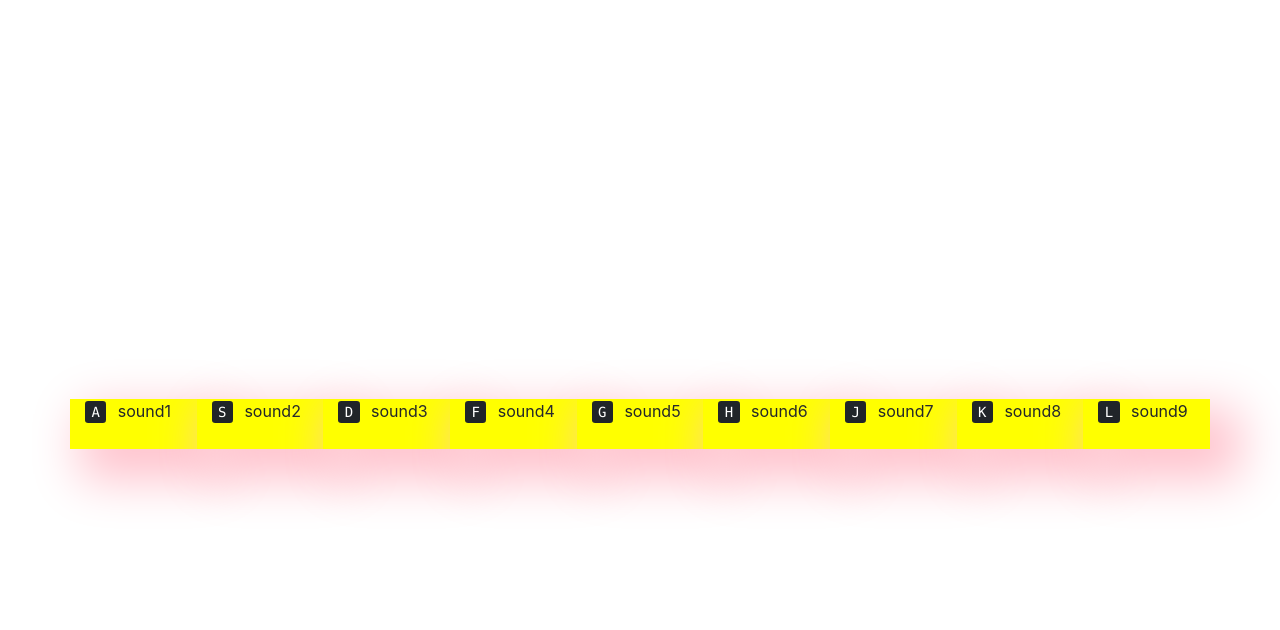
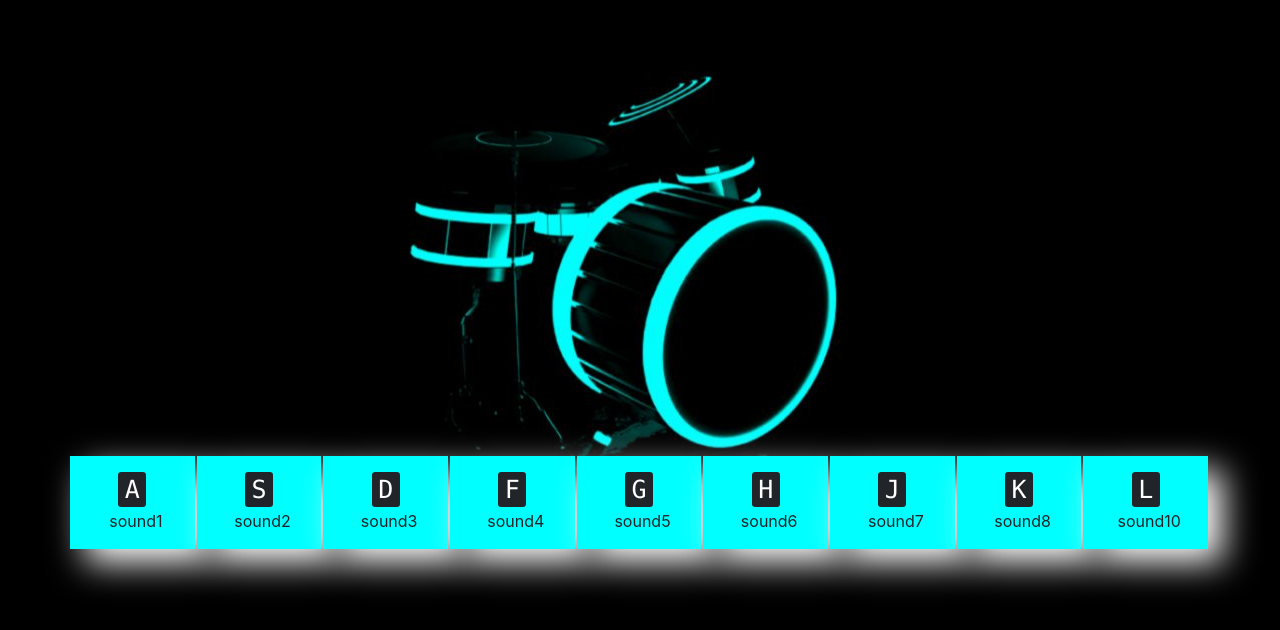
Before and after one commit to ashish936/drumkit, a plain HTML site: page index.html in a window 1280 px wide. Drawn offline with nearby package versions, Linux system fonts and the light colour scheme.

Commit message:
added js code to the keys

```diff
--- a/index.html
+++ b/index.html
@@ -12,53 +12,55 @@
     <title>Drum Kit</title>
 </head>
 <body>
+
+
     <div class="container">
 
-        <div class="row">
+        <div class="row" >
 
                 <div key-code="65" class="col key">
                     <kbd>A</kbd>
-                    <span class="sound">sound1</span>
+                    <div class="sound"><p>sound1</p></div>
                 </div>
 
                 <div key-code="83" class="col key">
                     <kbd>S</kbd>
-                    <span class="sound">sound2</span>
+                    <div class="sound"><p>sound2</p></div>
                 </div>
 
                 <div key-code="68" class="col key">
                     <kbd>D</kbd>
-                    <span class="sound">sound3</span>
+                    <div class="sound"><p>sound3</p></div>
                 </div>
 
                 <div key-code="70" class="col key">
                     <kbd>F</kbd>
-                    <span class="sound">sound4</span>
+                    <div class="sound"><p>sound4</p></div>
                 </div>
 
                 <div key-code="71" class="col key">
                     <kbd>G</kbd>
-                    <span class="sound">sound5</span>
+                    <div class="sound"><p>sound5</p></div>
                 </div>
 
                 <div key-code="72" class="col key">
                     <kbd>H</kbd>
-                    <span class="sound">sound6</span>
+                    <div class="sound"><p>sound6</p></div>
                 </div>
 
                 <div key-code="74" class="col key">
                     <kbd>J</kbd>
-                    <span class="sound">sound7</span>
+                    <div class="sound"><p>sound7</p></div>
                 </div>
 
                 <div key-code="75" class="col key">
                     <kbd>K</kbd>
-                    <span class="sound">sound8</span>
+                    <div class="sound"><p>sound8</p></div>
                 </div>
 
                 <div key-code="76" class="col key">
                     <kbd>L</kbd>
-                    <span class="sound">sound9</span>
+                    <div class="sound"><p>sound10</p></div>
                 </div>
 
         </div>
@@ -76,6 +78,19 @@
     <audio data-key="75" src="sounds/k.mp3"></audio>
     <audio data-key="76" src="sounds/l.mp3"></audio>
 
+    <script>
+        window.addEventListener('keydown', function(e) {
+            console.log(e.keyCode);
+            const audio = document.querySelector(`audio[data-key="${e.keyCode}"]`);
+            const key = document.querySelector(`.key[data-key="${e.keyCode}"]`);
+
+            if(!audio) return; //stop the function all together
+            audio.currentTime = 0;
+            audio.play();
+
+        } );
+    </script>
+
 
 </body>
 </html>
--- a/styles.css
+++ b/styles.css
@@ -1,11 +1,29 @@
+body {
+    background-image: url(images/drums.jpg);
+    background-repeat: no-repeat;
+    background-position: center;
+    background-color: black;
+}
+
 .key {
-    margin-top: 35%;
-    background-color:yellow;
-    width:200px;
-    height:50px;
-    box-shadow:20px 20px 50px 10px pink;
+    margin-top: 40%;
+    margin-right: 2px;
+    padding-top: 15px;
+    background-color: aqua;
+    box-shadow: 15px 14px 35px #fff;
+    text-align: center;
+
+}
+
+kbd {
+    font-size: 25px;
 }
 
 .sound {
     padding-left: 7px;
 }
+
+.key :hover{
+    color: blue;
+
+}
```
Also changed, not shown: images/drums.jpg (renamed from images/drum-wallpaper-hd-wallpapersafari.jpg).
